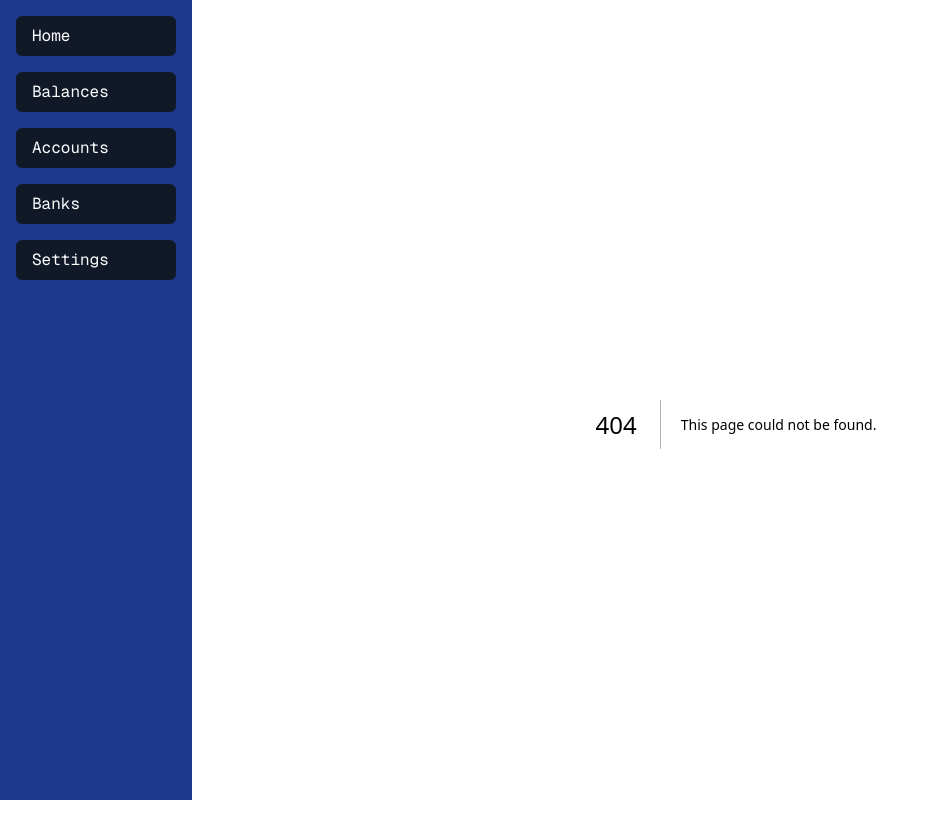
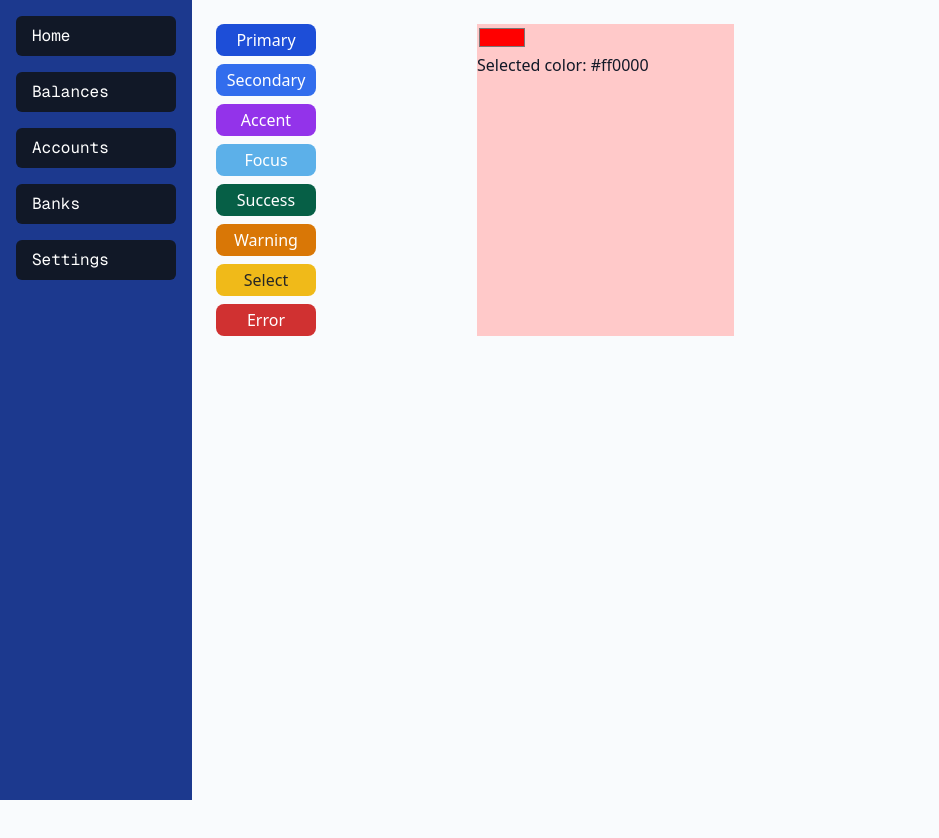
Before and after one commit to koolm4nn/OwlEyes, a Next.js app: page /testing in a window 1280 px wide. Before the commit this address had no page. Shown: the top 838 px of the page, without its empty margins (0-939 px from the left). After the commit the page ends 800 px from the top, so only its background shows below. Built offline with nearby package versions, Linux system fonts and the light colour scheme.

Commit message:
Add testing page [skip ci]

```diff
--- /dev/null
+++ b/src/app/testing/page.tsx
@@ -0,0 +1,55 @@
+'use client'
+
+import { useState } from "react"
+import { SketchPicker } from "react-color";
+
+function ColorPicker() {
+    const [color, setColor] = useState("#ff0000")
+
+    return (
+        <div>
+            <input
+                type="color"
+                value={color}
+                onChange={(e) => setColor(e.target.value)}>
+                </input>
+                    <p>Selected color: {color}</p>
+        </div>
+    )
+}
+
+export default function Testing(){
+    return (
+        <div className="grid grid-cols-4 gap-1">
+            <div className="grid grid-cols-1 gap-2">
+                <button className="w-[100px] rounded-lg bg-primary text-white py-1 hover:brightness-110">
+                    Primary
+                </button>
+                <button className="w-[100px] rounded-lg bg-secondary text-white py-1 hover:brightness-110">
+                    Secondary
+                </button>
+                <button className="w-[100px] rounded-lg bg-accent text-white py-1 hover:brightness-110">
+                    Accent
+                </button>
+                <button className="w-[100px] rounded-lg bg-focus text-white py-1 hover:brightness-110">
+                    Focus
+                </button>
+                <button className="w-[100px] rounded-lg bg-success text-white py-1 hover:brightness-110">
+                    Success
+                </button>
+                <button className="w-[100px] rounded-lg bg-warning text-white py-1 hover:brightness-110">
+                    Warning
+                </button>
+                <button className="w-[100px] rounded-lg bg-select text-neutral-800 py-1 hover:brightness-110">
+                    Select
+                </button>
+                <button className="w-[100px] rounded-lg bg-error text-white py-1 hover:brightness-110">
+                    Error
+                </button>
+            </div>
+            <div className="bg-red-200">
+                <ColorPicker />
+            </div>
+        </div>
+    )
+}
```
